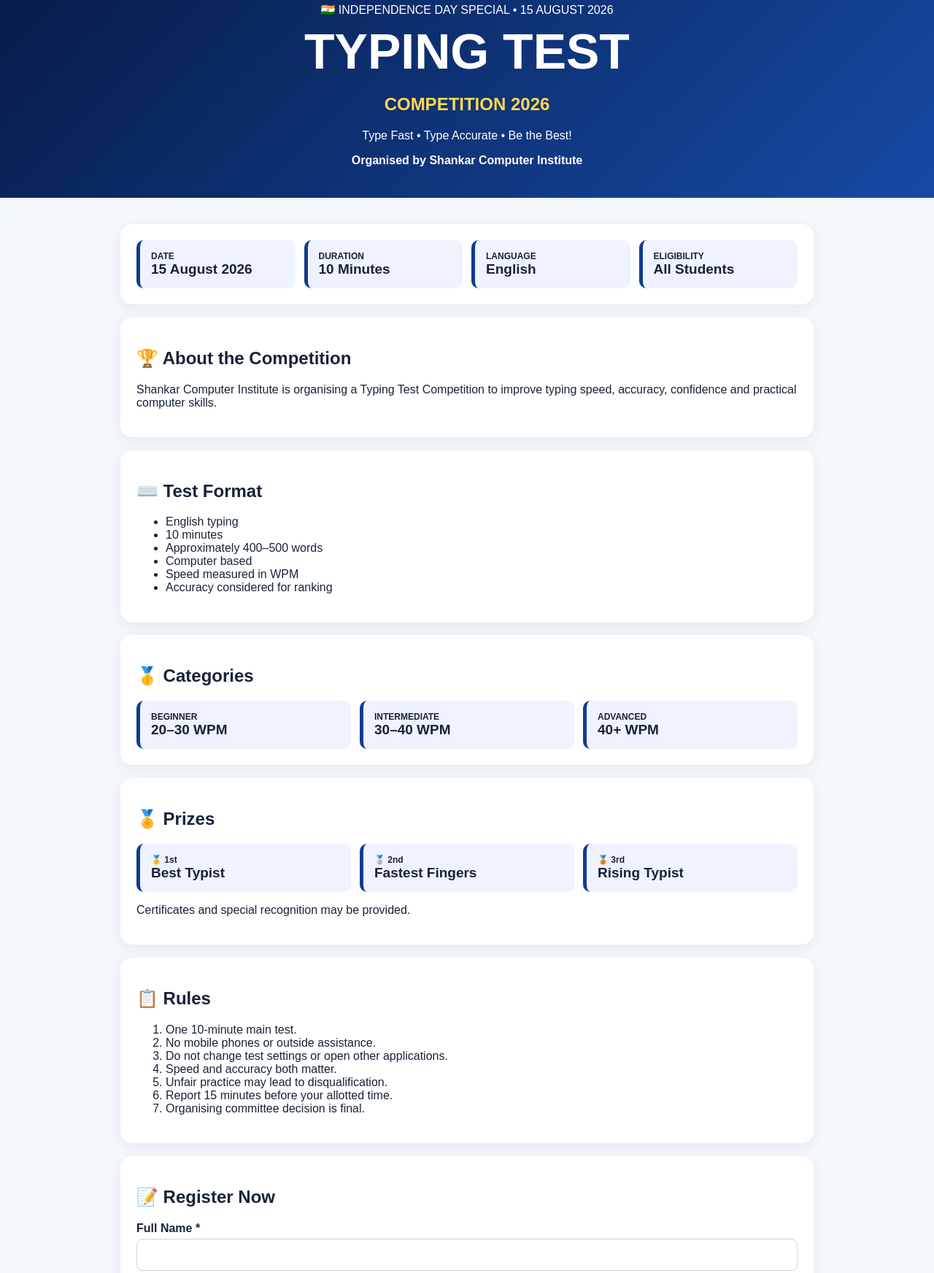
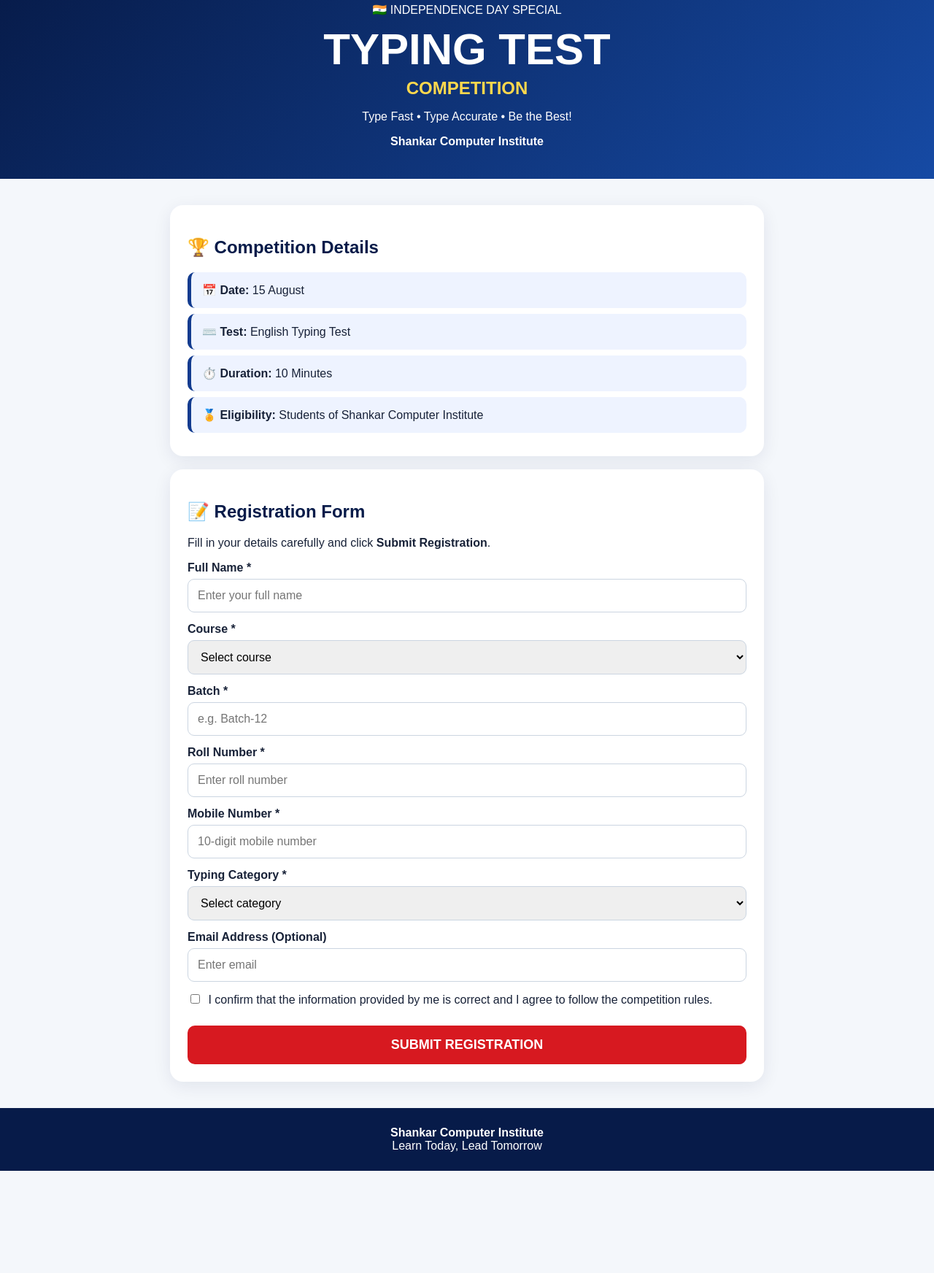
Before and after one commit to instituteshankarcomputer-crypto/Typing-Test-, a plain HTML site: page index.html in a window 1280 px wide. Shown: the part 38-1782 px from the top of the page at 73% size. After the commit the page ends 1642 px from the top, so only its background shows below. Drawn offline with Linux system fonts and the light colour scheme.

Commit message:
Add files via upload

```diff
--- a/index.html
+++ b/index.html
@@ -1,53 +1,64 @@
-<!doctype html>
-<html lang="en"><head>
-<meta charset="utf-8"><meta name="viewport" content="width=device-width,initial-scale=1">
-<title>Typing Test Competition 2026 | Shankar Computer Institute</title>
+<!DOCTYPE html>
+<html lang="en">
+<head>
+<meta charset="UTF-8">
+<meta name="viewport" content="width=device-width,initial-scale=1">
+<title>Typing Test Competition | Shankar Computer Institute</title>
 <style>
-body{margin:0;font-family:Arial,sans-serif;background:#f4f7fb;color:#182238}header{background:linear-gradient(135deg,#071b49,#164aa4);color:#fff;text-align:center;padding:42px 18px}h1{font-size:clamp(38px,9vw,68px);margin:8px 0}header h2{color:#ffd84d}.wrap{max-width:950px;margin:auto;padding:18px}.card{background:#fff;border-radius:16px;padding:22px;margin:18px 0;box-shadow:0 5px 20px #0001}.grid{display:grid;grid-template-columns:repeat(auto-fit,minmax(180px,1fr));gap:12px}.info{background:#eef3ff;padding:15px;border-left:5px solid #123b8f;border-radius:10px}.info b{display:block;font-size:12px}.info strong{font-size:19px}label{display:block;font-weight:bold;margin:12px 0 5px}input,select,textarea{width:100%;padding:12px;border:1px solid #ccd4e0;border-radius:8px;font-size:16px;box-sizing:border-box}.btn{width:100%;padding:15px;border:0;border-radius:9px;background:#d71920;color:#fff;font-weight:bold;font-size:18px;margin-top:16px}.success{display:none;background:#e9f9ee;border:1px solid #9bd2aa;padding:22px;border-radius:12px;text-align:center}.error{display:none;background:#fff0f0;color:#8b1717;border:1px solid #e0aaaa;padding:13px;border-radius:9px;margin-top:14px}.reg{font-size:23px;font-weight:bold;color:#071b49}footer{background:#071b49;color:#fff;text-align:center;padding:25px}
-</style></head><body>
-<header><div>🇮🇳 INDEPENDENCE DAY SPECIAL • 15 AUGUST 2026</div><h1>TYPING TEST</h1><h2>COMPETITION 2026</h2><p>Type Fast • Type Accurate • Be the Best!</p><b>Organised by Shankar Computer Institute</b></header>
+*{box-sizing:border-box}body{margin:0;font-family:Arial,sans-serif;background:#f4f7fb;color:#182238}
+.hero{background:linear-gradient(135deg,#071b49,#164aa4);color:#fff;text-align:center;padding:42px 18px}
+.hero h1{font-size:clamp(36px,9vw,60px);margin:10px 0 5px}.hero h2{color:#ffd84d;margin:0 0 12px}
+.wrap{max-width:850px;margin:auto;padding:18px}.card{background:#fff;border-radius:18px;padding:24px;margin:18px 0;box-shadow:0 6px 25px #071b4915}
+.info{background:#eef3ff;border-left:5px solid #123b8f;border-radius:10px;padding:15px;margin:8px 0}
+h2{color:#071b49}label{display:block;font-weight:bold;margin:14px 0 6px}
+input,select{width:100%;padding:13px;border:1px solid #cbd5e1;border-radius:9px;font-size:16px}
+button{width:100%;padding:16px;margin-top:20px;border:0;border-radius:10px;background:#d71920;color:#fff;font-size:18px;font-weight:bold}
+.success{display:none;text-align:center;background:#e9f9ee;border:1px solid #a5d9b3;border-radius:15px;padding:30px}
+.success .emoji{font-size:55px}.reg{font-size:24px;font-weight:bold;color:#071b49}
+footer{background:#071b49;color:#fff;text-align:center;padding:25px}
+</style>
+</head>
+<body>
+<header class="hero">
+<div>🇮🇳 INDEPENDENCE DAY SPECIAL</div>
+<h1>TYPING TEST</h1><h2>COMPETITION</h2>
+<p>Type Fast • Type Accurate • Be the Best!</p><strong>Shankar Computer Institute</strong>
+</header>
 <main class="wrap">
-<section class="card"><div class="grid">
-<div class="info"><b>DATE</b><strong>15 August 2026</strong></div>
-<div class="info"><b>DURATION</b><strong>10 Minutes</strong></div>
-<div class="info"><b>LANGUAGE</b><strong>English</strong></div>
-<div class="info"><b>ELIGIBILITY</b><strong>All Students</strong></div></div></section>
-<section class="card"><h2>🏆 About the Competition</h2><p>Shankar Computer Institute is organising a Typing Test Competition to improve typing speed, accuracy, confidence and practical computer skills.</p></section>
-<section class="card"><h2>⌨️ Test Format</h2><ul><li>English typing</li><li>10 minutes</li><li>Approximately 400–500 words</li><li>Computer based</li><li>Speed measured in WPM</li><li>Accuracy considered for ranking</li></ul></section>
-<section class="card"><h2>🥇 Categories</h2><div class="grid"><div class="info"><b>BEGINNER</b><strong>20–30 WPM</strong></div><div class="info"><b>INTERMEDIATE</b><strong>30–40 WPM</strong></div><div class="info"><b>ADVANCED</b><strong>40+ WPM</strong></div></div></section>
-<section class="card"><h2>🏅 Prizes</h2><div class="grid"><div class="info"><b>🥇 1st</b><strong>Best Typist</strong></div><div class="info"><b>🥈 2nd</b><strong>Fastest Fingers</strong></div><div class="info"><b>🥉 3rd</b><strong>Rising Typist</strong></div></div><p>Certificates and special recognition may be provided.</p></section>
-<section class="card"><h2>📋 Rules</h2><ol><li>One 10-minute main test.</li><li>No mobile phones or outside assistance.</li><li>Do not change test settings or open other applications.</li><li>Speed and accuracy both matter.</li><li>Unfair practice may lead to disqualification.</li><li>Report 15 minutes before your allotted time.</li><li>Organising committee decision is final.</li></ol></section>
-<section class="card" id="registration"><h2>📝 Register Now</h2>
+<section class="card"><h2>🏆 Competition Details</h2>
+<div class="info"><b>📅 Date:</b> 15 August</div>
+<div class="info"><b>⌨️ Test:</b> English Typing Test</div>
+<div class="info"><b>⏱️ Duration:</b> 10 Minutes</div>
+<div class="info"><b>🏅 Eligibility:</b> Students of Shankar Computer Institute</div>
+</section>
+<section class="card" id="formCard"><h2>📝 Registration Form</h2>
+<p>Fill in your details carefully and click <b>Submit Registration</b>.</p>
 <form id="regForm">
-<label>Full Name *</label><input name="name" required>
+<label>Full Name *</label><input name="name" required placeholder="Enter your full name">
 <label>Course *</label><select name="course" required><option value="">Select course</option><option>ADCA</option><option>PGDCA</option><option>DCA</option><option>CCA</option><option>DTP</option><option>Tally</option><option>Other</option></select>
 <label>Batch *</label><input name="batch" required placeholder="e.g. Batch-12">
-<label>Roll Number *</label><input name="roll" required>
+<label>Roll Number *</label><input name="roll" required placeholder="Enter roll number">
 <label>Mobile Number *</label><input name="mobile" required inputmode="numeric" pattern="[0-9]{10}" maxlength="10" placeholder="10-digit mobile number">
-<label>Typing Category *</label><select name="category" required><option value="">Select category</option><option>Beginner (20–30 WPM)</option><option>Intermediate (30–40 WPM)</option><option>Advanced (40+ WPM)</option></select>
-<label>Email (optional)</label><input name="email" type="email">
-<label>Message (optional)</label><textarea name="message" rows="3"></textarea>
-<label><input type="checkbox" name="agree" required style="width:auto"> I confirm my information is correct and agree to the rules.</label>
-<button class="btn" id="submitBtn">SUBMIT REGISTRATION</button>
-</form><div id="error" class="error"></div>
-<div id="success" class="success"><div style="font-size:45px">🎉</div><h2>Registration Successful!</h2><p>Welcome to the Typing Test Competition 2026.</p><p>Your Registration Number:</p><div id="regNo" class="reg"></div><p>Please save this number. The institute will provide reporting time and seat details.</p></div>
-</section>
-<section class="card"><h2>📍 Venue</h2><b>Shankar Computer Institute</b></section>
-</main><footer><b>Shankar Computer Institute</b><br>Learn Today, Lead Tomorrow</footer>
+<label>Typing Category *</label><select name="category" required><option value="">Select category</option><option>Beginner</option><option>Intermediate</option><option>Advanced</option></select>
+<label>Email Address (Optional)</label><input name="email" type="email" placeholder="Enter email">
+<label style="font-weight:normal"><input type="checkbox" required style="width:auto;margin-right:7px"> I confirm that the information provided by me is correct and I agree to follow the competition rules.</label>
+<button type="submit">SUBMIT REGISTRATION</button>
+</form></section>
+<section class="success" id="success"><div class="emoji">🎉</div><h2>Registration Successful!</h2>
+<p>Thank you for registering for the <b>Typing Test Competition</b> at <b>Shankar Computer Institute</b>.</p>
+<p>Your Registration Number:</p><div class="reg" id="regNo"></div>
+<p>Please save this number for future reference.</p><p><b>We look forward to seeing you at the competition! 🏆</b></p></section>
+</main>
+<footer><b>Shankar Computer Institute</b><br>Learn Today, Lead Tomorrow</footer>
 <script>
-const form=document.getElementById('regForm'),btn=document.getElementById('submitBtn'),err=document.getElementById('error');
-form.addEventListener('submit',e=>{
- e.preventDefault(); err.style.display='none';
- if(!form.checkValidity()){form.reportValidity();return}
- if(typeof google==='undefined'||!google.script||!google.script.run){err.textContent='Please open the published Google Apps Script Web App link. Do not open the downloaded HTML file directly.';err.style.display='block';return}
- btn.disabled=true;btn.textContent='SUBMITTING...';
- const data={};new FormData(form).forEach((v,k)=>data[k]=v);
- google.script.run.withSuccessHandler(r=>{
-   if(r&&r.success){form.style.display='none';document.getElementById('success').style.display='block';document.getElementById('regNo').textContent=r.registrationNumber;document.getElementById('success').scrollIntoView({behavior:'smooth'});}
-   else if(r&&r.duplicate){err.textContent='Already registered. Registration Number: '+r.registrationNumber;err.style.display='block';btn.disabled=false;btn.textContent='SUBMIT REGISTRATION';}
-   else{err.textContent='Registration could not be completed. Please try again.';err.style.display='block';btn.disabled=false;btn.textContent='SUBMIT REGISTRATION';}
- }).withFailureHandler(e=>{
-   err.textContent='Server error: '+(e&&e.message?e.message:'Please check your Apps Script deployment.');err.style.display='block';btn.disabled=false;btn.textContent='SUBMIT REGISTRATION';
- }).submitRegistration(data);
+document.getElementById("regForm").addEventListener("submit",function(e){
+e.preventDefault();if(!this.checkValidity()){this.reportValidity();return;}
+let n=localStorage.getItem("typingCompetitionRegCount");n=n?parseInt(n)+1:1;
+localStorage.setItem("typingCompetitionRegCount",n);
+document.getElementById("regNo").textContent="SCI-TC-"+String(n).padStart(4,"0");
+document.getElementById("formCard").style.display="none";
+document.getElementById("success").style.display="block";
+window.scrollTo({top:0,behavior:"smooth"});
 });
-</script></body></html>
+</script>
+</body></html>
```
